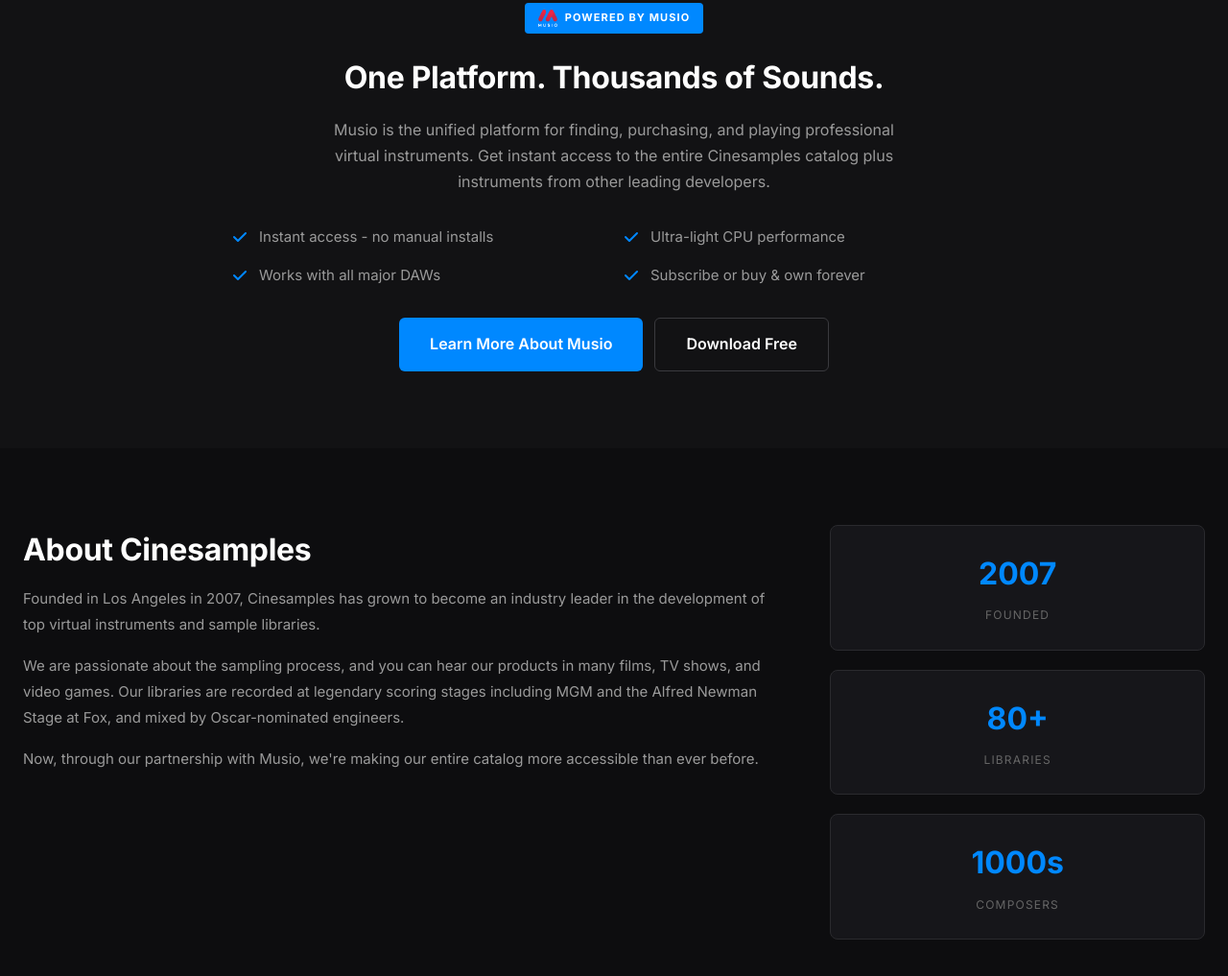
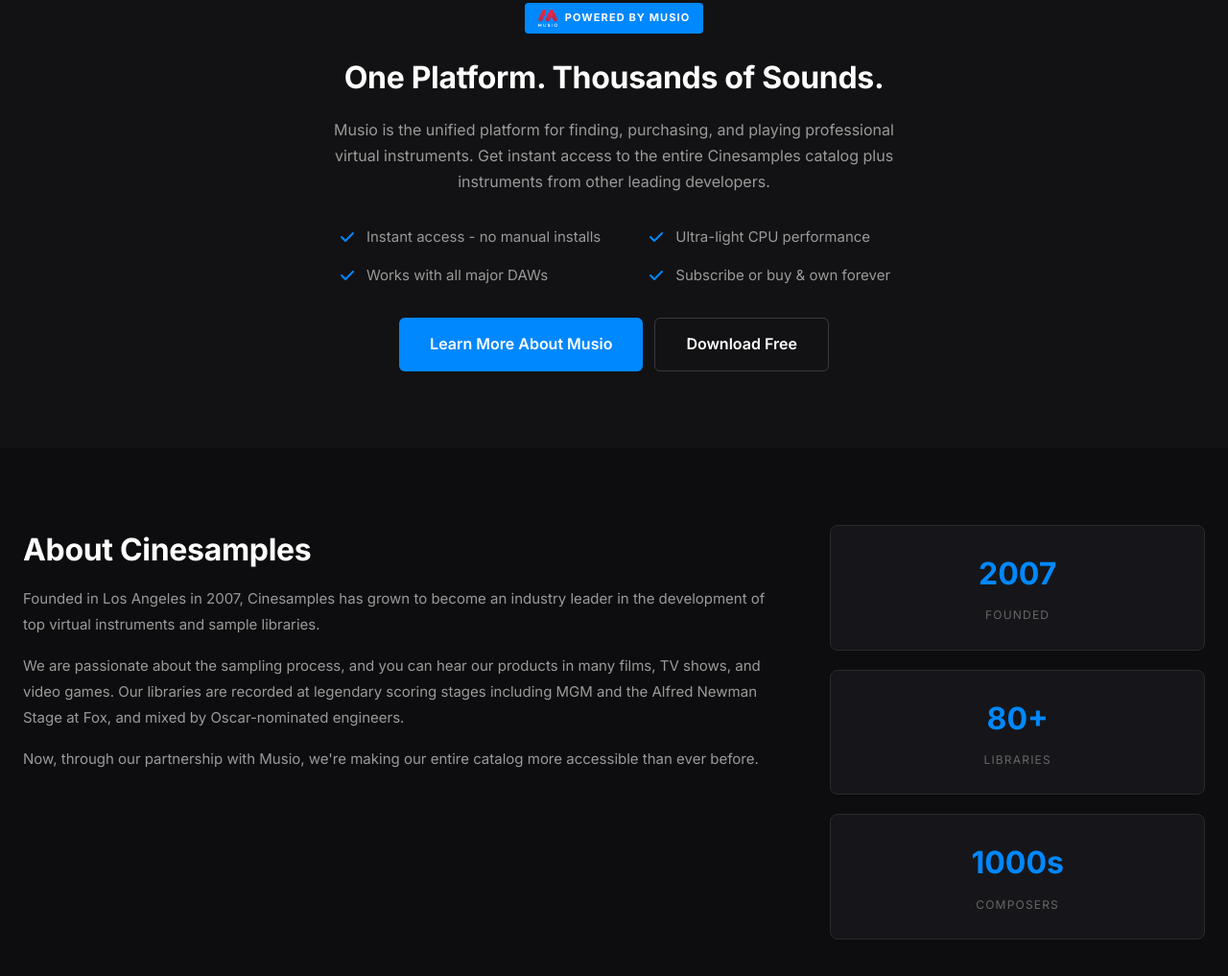
Before and after one commit to mpatti/cinesamples-new, a website: page index.html in a window 1280 px wide. Shown: the part 3525-4542 px from the top of the page at 96% size. Drawn offline with Linux system fonts and the light colour scheme.

Commit message:
Fix Musio features grid alignment - center the columns

```diff
--- a/styles.css
+++ b/styles.css
@@ -858,10 +858,10 @@
 
 .musio-features-grid {
     display: grid;
-    grid-template-columns: repeat(2, 1fr);
-    gap: 16px;
+    grid-template-columns: repeat(2, auto);
+    gap: 16px 48px;
     margin-bottom: 32px;
-    text-align: left;
+    justify-content: center;
 }
 
 .musio-feature {
```
